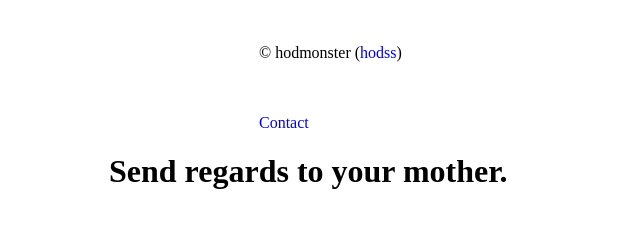
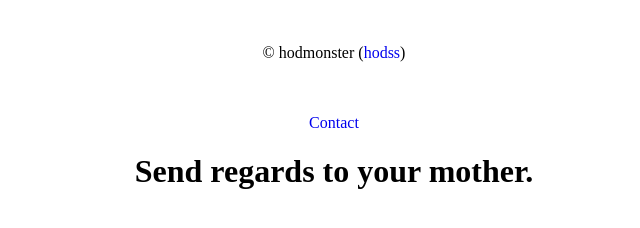
Before and after one commit to hodss/hod.monster, a plain HTML site: page index.html in a window 1280 px wide. Shown: the whole page, without its empty margins (306-946 px from the left). Drawn offline with Linux system fonts and the light colour scheme.

Commit message:
Update index.html

```diff
--- a/index.html
+++ b/index.html
@@ -17,6 +17,12 @@
  </div>
 
   <style>
+p {
+text-align: center;
+}
+h1 {
+text-align: center;
+}
 .container {
   width:750px;
   margin:auto;
```
